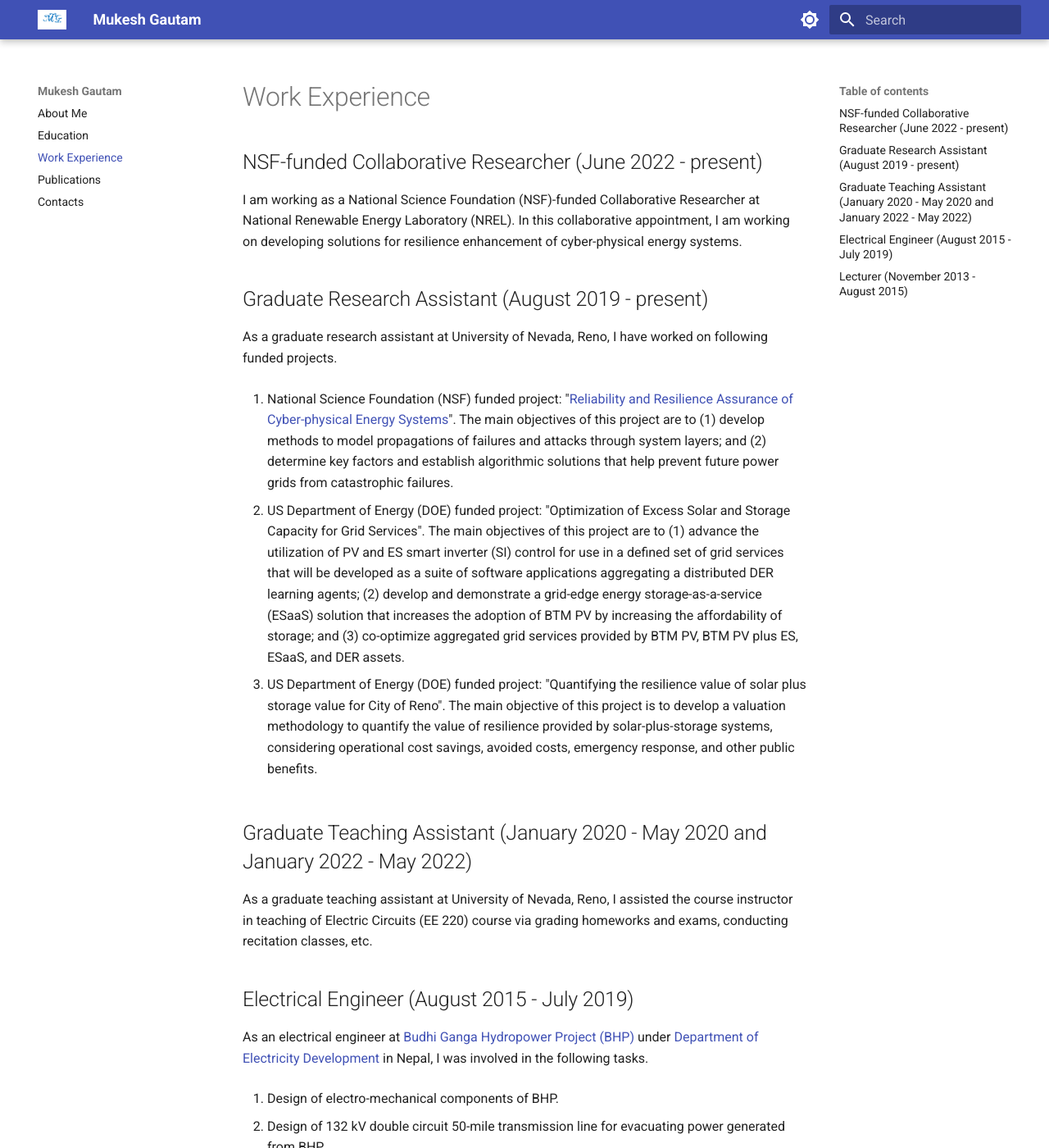
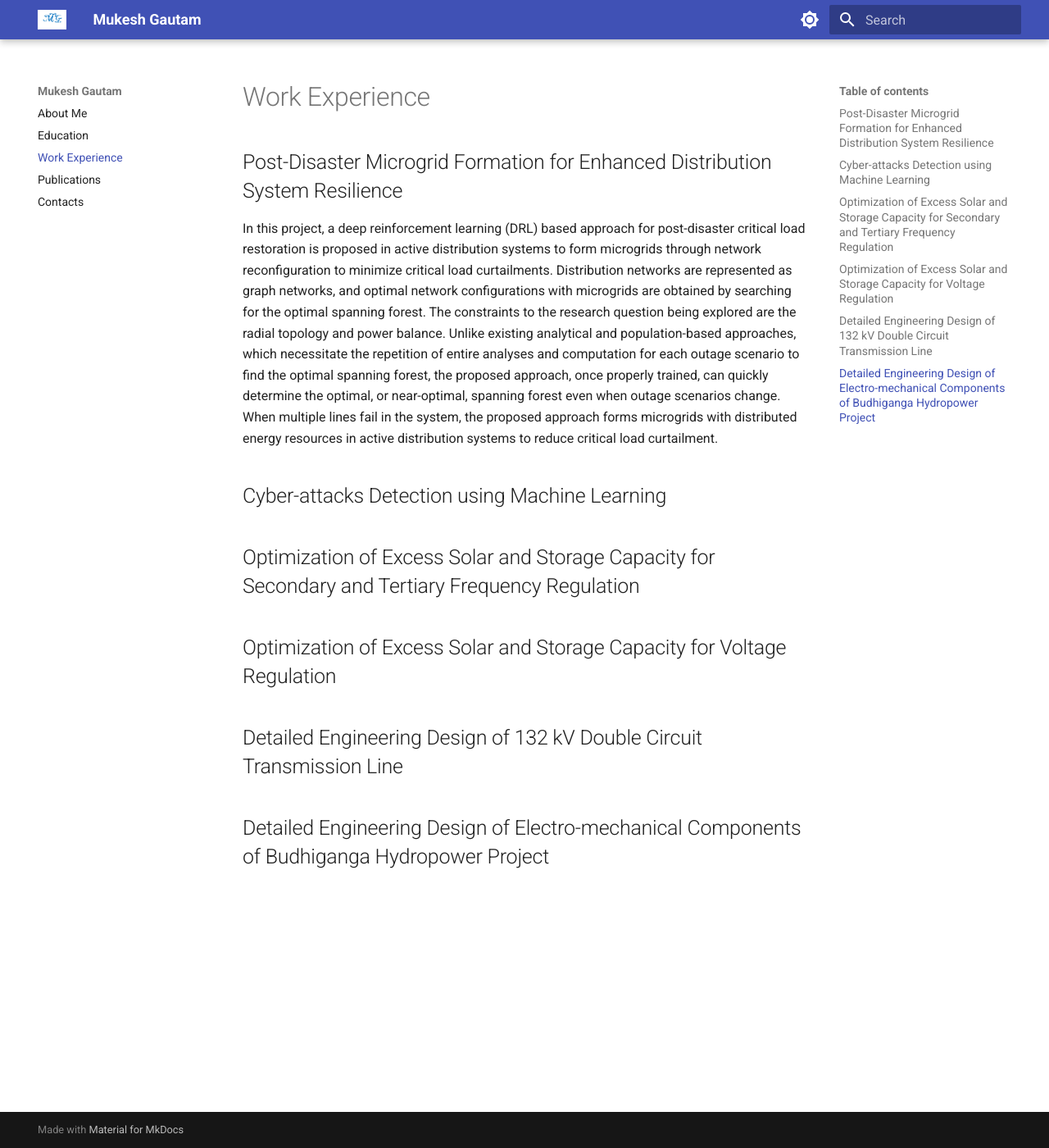
Before and after one commit to eng-mukesh-gautam/mgautam, an MkDocs documentation site: the page built from docs/projects.md, in a window 1280 px wide and 1400 px high. Shown: the whole window at 82% size. Built offline with MkDocs 1.6.1 and Material for MkDocs 9.7.7, drawn with Linux system fonts in a browser that asks for light colours; some of the changed text lies outside the part shown.

Commit message:
Add files via upload

```diff
--- a/docs/projects.md
+++ b/docs/projects.md
@@ -1,30 +1,15 @@
 
 
-## NSF-funded Collaborative Researcher (June 2022 - present)
-I am working as a National Science Foundation (NSF)-funded Collaborative Researcher at National Renewable Energy Laboratory (NREL). In this collaborative appointment, I am working on developing solutions for resilience enhancement of cyber-physical energy systems.
+## Post-Disaster Microgrid Formation for Enhanced Distribution System Resilience
+In this project, a deep reinforcement learning (DRL) based approach for post-disaster critical load restoration is proposed in active distribution systems to form microgrids through network reconfiguration to minimize critical load curtailments. Distribution networks are represented as graph networks, and optimal network configurations with microgrids are obtained by searching for the optimal spanning forest. The constraints to the research question being explored are the radial topology and power balance. Unlike existing analytical and population-based approaches, which necessitate the repetition of entire analyses and computation for each outage scenario to find the optimal spanning forest, the proposed approach, once properly trained, can quickly determine the optimal, or near-optimal, spanning forest even when outage scenarios change.
+When multiple lines fail in the system, the proposed approach forms microgrids with distributed energy resources in active distribution systems to reduce critical load curtailment.
 
-## Graduate Research Assistant (August 2019 - present)
-As a graduate research assistant at University of Nevada, Reno, I have worked on following funded projects.
+## Cyber-attacks Detection using Machine Learning
 
-1. National Science Foundation (NSF) funded project: "[Reliability and Resilience Assurance of Cyber-physical Energy Systems](https://www.nsf.gov/awardsearch/showAward?AWD_ID=1847578&HistoricalAwards=false)".
-The main objectives of this project are to (1) develop methods to model propagations of failures and attacks through system layers; and (2) determine key factors and establish algorithmic solutions that help prevent future power grids from catastrophic failures.
+## Optimization of Excess Solar and Storage Capacity for Secondary and Tertiary Frequency Regulation
 
-2. US Department of Energy (DOE) funded project: "Optimization of Excess Solar and Storage Capacity for Grid Services". The main objectives of this project are to (1) advance the utilization of PV and ES smart inverter (SI) control for use in a defined set of grid services that will be developed as a suite of software applications aggregating a distributed DER learning agents; (2) develop and demonstrate a grid-edge energy storage-as-a-service (ESaaS) solution that increases the adoption of BTM PV by increasing the affordability of storage; and (3) co-optimize aggregated grid services provided by BTM PV, BTM PV plus ES, ESaaS, and DER assets.
+## Optimization of Excess Solar and Storage Capacity for Voltage Regulation
 
-3. US Department of Energy (DOE) funded project: "Quantifying the resilience value of solar plus storage value for City of Reno".
-The main objective of this project is to develop a valuation methodology to quantify the value of resilience provided by solar-plus-storage systems, considering operational cost savings, avoided costs, emergency response, and other public benefits.
+## Detailed Engineering Design of 132 kV Double Circuit Transmission Line
 
-## Graduate Teaching Assistant (January 2020 - May 2020 and January 2022 - May 2022)
-As a graduate teaching assistant at University of Nevada, Reno, I assisted the course instructor in teaching of Electric Circuits (EE 220) course via grading homeworks and exams, conducting recitation classes, etc.
-
-## Electrical Engineer (August 2015 - July 2019)
-As an electrical engineer at [Budhi Ganga Hydropower Project (BHP)](https://bhp.gov.np/) under [Department of Electricity Development](https://www.doed.gov.np/) in Nepal, I was involved in the following tasks.
-
-1. Design of electro-mechanical components of BHP.
-
-2. Design of 132 kV double circuit 50-mile transmission line for evacuating power generated from BHP.
-
-3. Project Admistrative Tasks: I served as Procurement Officer and a member of Evaluation Committee at BHP.
-
-## Lecturer (November 2013 - August 2015)
-As a lecturer at Kathmandu Engineering College affiliated with Tribhuvan University in Nepal, I was involved in teaching various courses including Electric Ciruits, Electric Machines, Power Systems, Control Systems, etc.
+## Detailed Engineering Design of Electro-mechanical Components of Budhiganga Hydropower Project
```
Also changed, not shown: docs/experiences.md (added, +30 -0 lines), docs/publication.md (+29 -27 lines).
